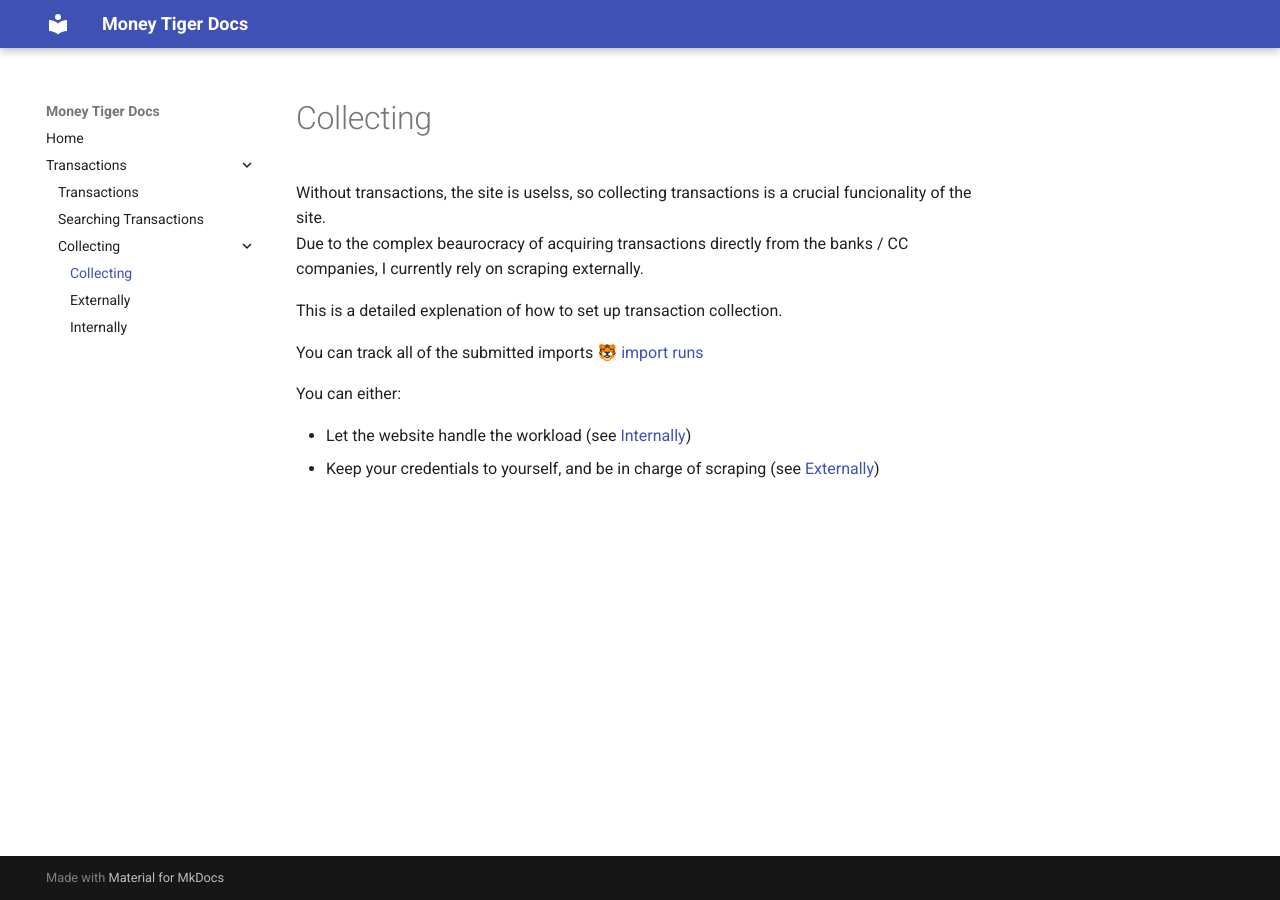
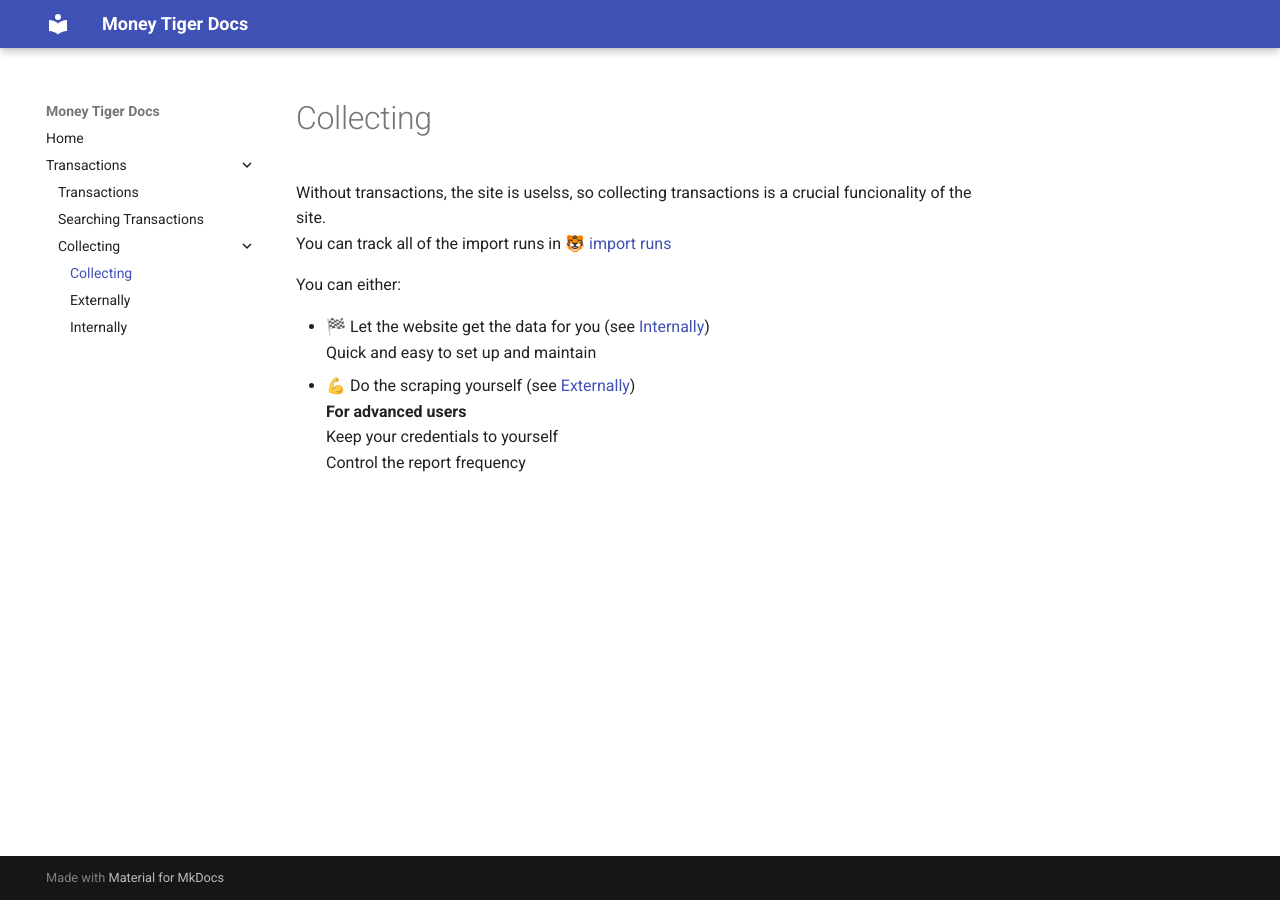
Before and after one commit to BackSlasher/money-tiger-docs, an MkDocs documentation site: the page built from docs/transactions/collecting/index.md, in a window 1280 px wide. Built offline with MkDocs 1.6.1 and Material for MkDocs 9.7.7, drawn with Linux system fonts in a browser that asks for light colours.

Commit message:
sore more fixes in transaction collection

```diff
--- a/docs/transactions/collecting/index.md
+++ b/docs/transactions/collecting/index.md
@@ -1,13 +1,13 @@
 # Collecting
 
 Without transactions, the site is uselss, so collecting transactions is a crucial funcionality of the site.
-Due to the complex beaurocracy of acquiring transactions directly from the banks / CC companies, I currently rely on scraping externally.
-
-This is a detailed explenation of how to set up transaction collection.
-
-You can track all of the submitted imports [🐯 import runs](https://www.money-tiger.tech/txns/runs)
+You can track all of the import runs in [🐯 import runs](https://www.money-tiger.tech/txns/runs)
 
 You can either:
 
-* Let the website handle the workload (see [Internally](internal.md))
-* Keep your credentials to yourself, and be in charge of scraping (see [Externally](external.md))
+* 🏁 Let the website get the data for you (see [Internally](internal.md))
+  Quick and easy to set up and maintain
+* 💪 Do the scraping yourself (see [Externally](external.md))
+  **For advanced users**
+  Keep your credentials to yourself
+  Control the report frequency
```
